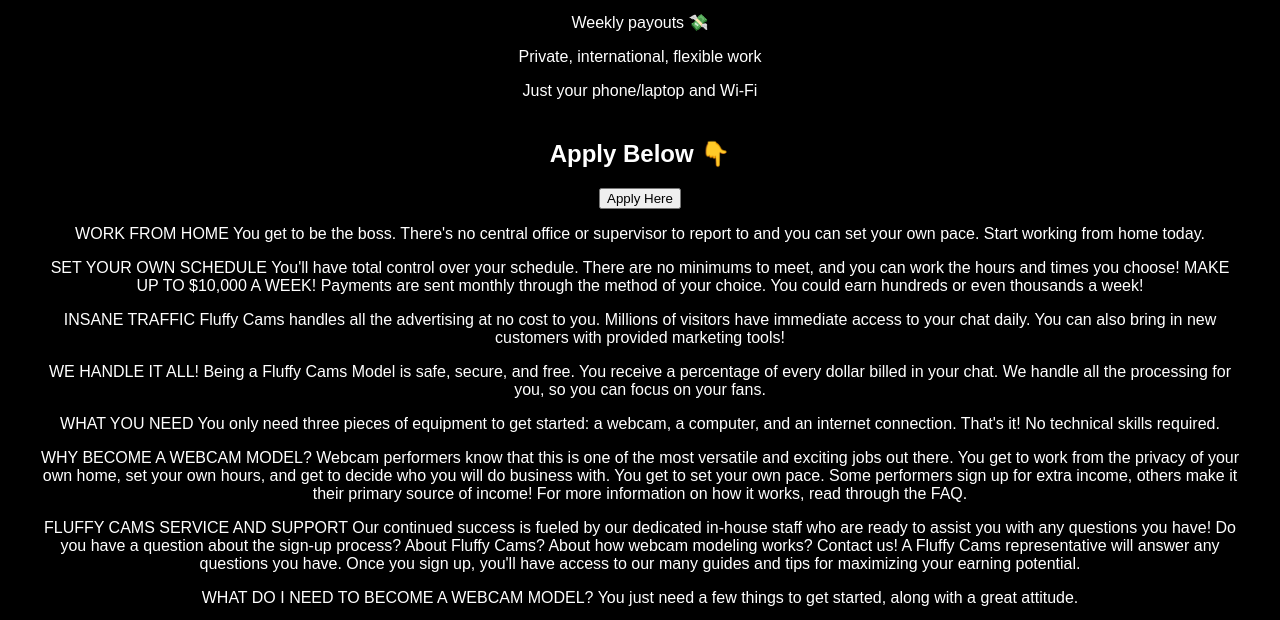
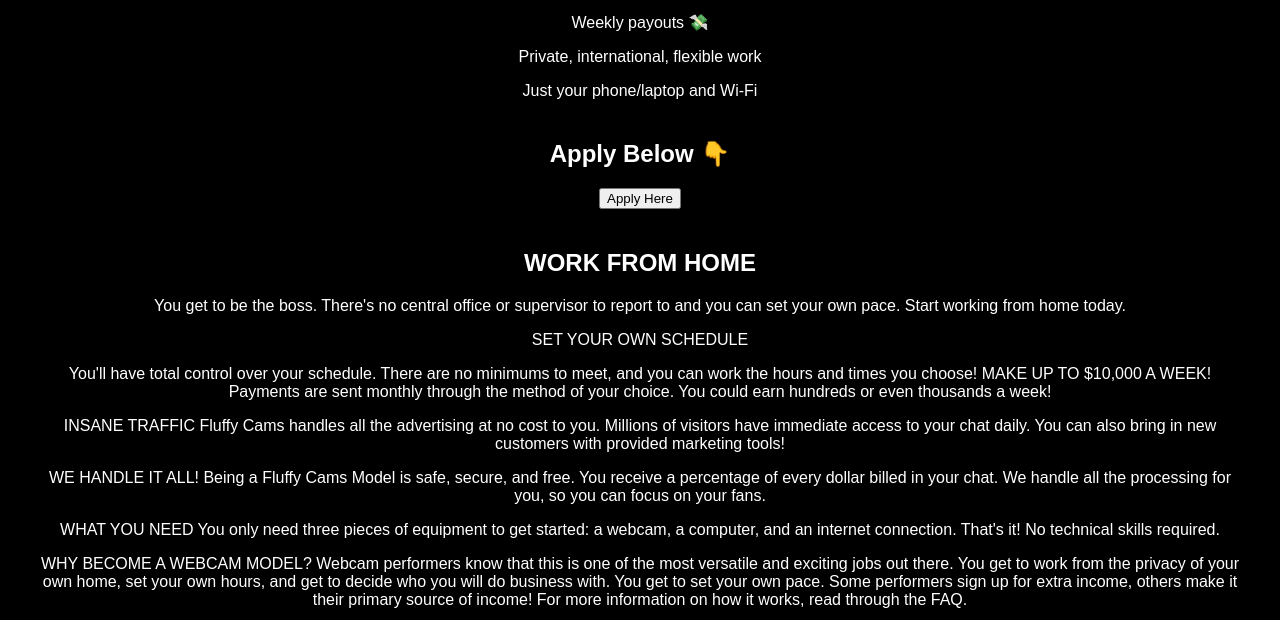
Before and after one commit to glavudzafossara/glavudzafossara.github.io, a plain HTML site: page index.html in a window 1280 px wide. Shown: the part 140-760 px from the top of the page. Drawn offline with Linux system fonts and the light colour scheme.

Commit message:
Update index.html

```diff
--- a/index.html
+++ b/index.html
@@ -15,14 +15,14 @@
 
   <h2 style="margin-top:40px;">Apply Below 👇</h2>
 
-<button onclick="window.location.href='https://docs.google.com/forms/d/e/1FAIpQLSerUDuMbIpkCXmGZN4xN96YSQuZyWlFx-oMVoRH-lH2uk3cxg/viewform?usp=header'">Apply Here</button>
+<button onclick="window.location.href='https://docs.google.com/forms/d/e/1FAIpQLSerUDuMbIpkCXmGZN4xN96YSQuZyWlFx-oMVoRH-lH2uk3cxg/viewform?usp=header' style="font-size: 20px; padding: 15px 30px;">Apply Here</button>
 
 
 
 
-    <p>WORK FROM HOME
-You get to be the boss. There's no central office or supervisor to report to and you can set your own pace. Start working from home today.</p>
-  <p>SET YOUR OWN SCHEDULE
+    <p><h2 style="margin-top:40px;">WORK FROM HOME</h2></p>
+<p>You get to be the boss. There's no central office or supervisor to report to and you can set your own pace. Start working from home today.</p>
+  <p>SET YOUR OWN SCHEDULE</p>
 You'll have total control over your schedule. There are no minimums to meet, and you can work the hours and times you choose! MAKE UP TO $10,000 A WEEK! Payments are sent monthly through the method of your choice. You could earn hundreds or even thousands a week!</p>
   <p>INSANE TRAFFIC
 Fluffy Cams handles all the advertising at no cost to you. Millions of visitors have immediate access to your chat daily. You can also bring in new customers with provided marketing tools!</p>
```
